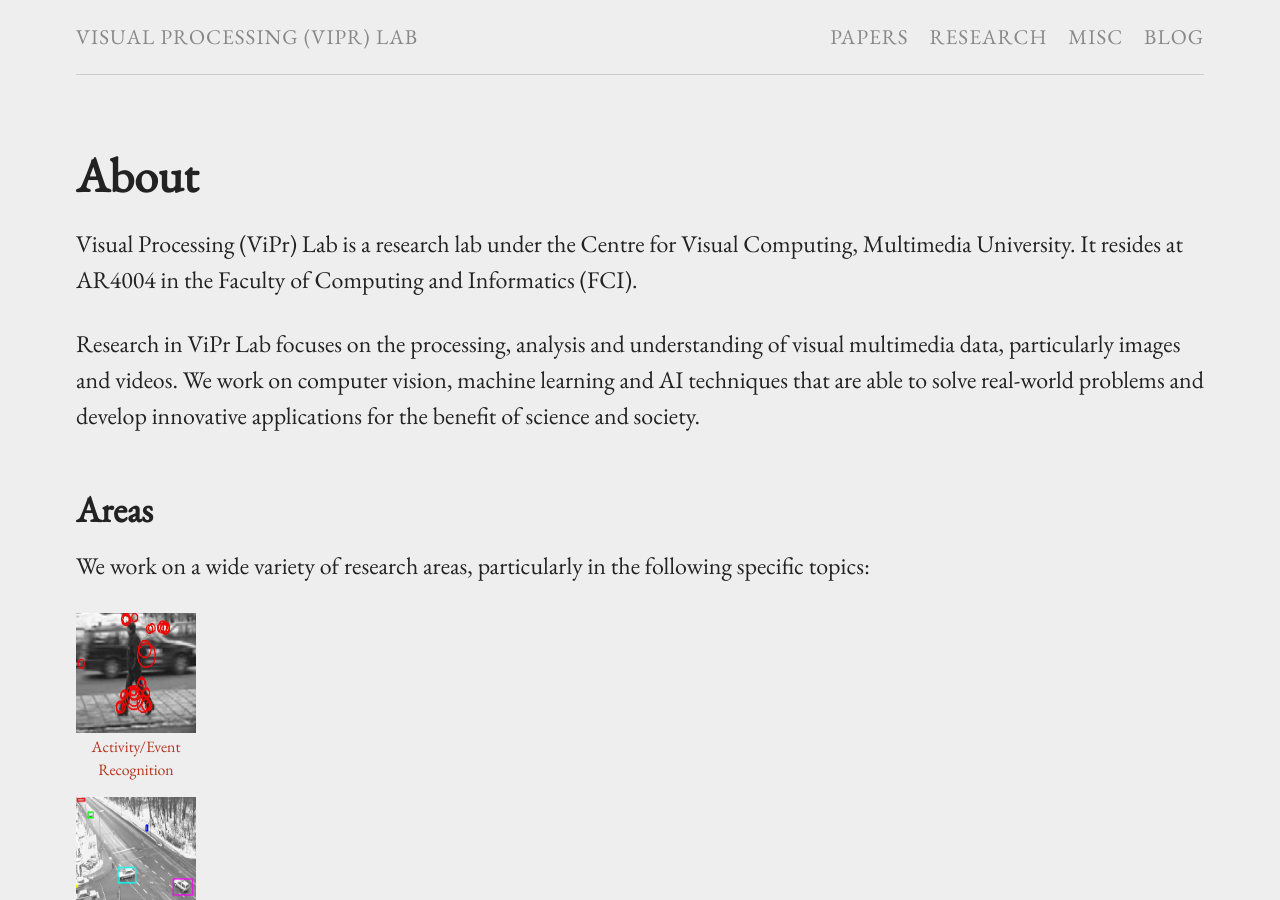
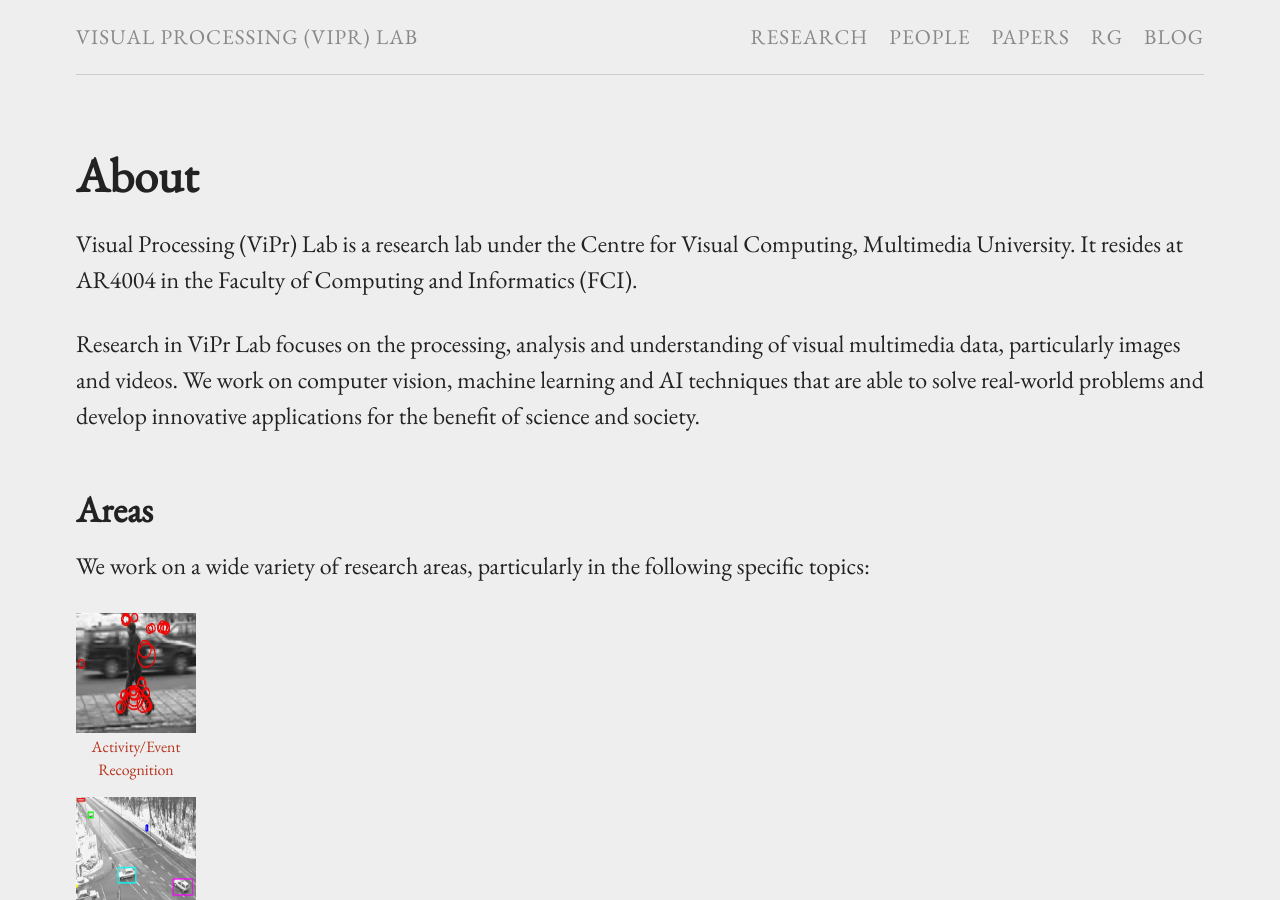
Before and after one commit to viprlab/viprlab.github.io, a Jekyll site: the page built from index.md, in a window 1280 px wide and 900 px high. Built offline with Jekyll 4.4.1, drawn with Linux system fonts in a browser that asks for light colours.

Commit message:
various updates

```diff
--- a/_data/menu.yml
+++ b/_data/menu.yml
@@ -1,11 +1,14 @@
+- title: "Research"
+  href: "/research/"
+
+- title: "People"
+  href: "/people/"
+
 - title: "Papers"
   href: "/papers/"
 
-- title: "Research"
-  href: "/research/"
-
-- title: "Misc"
-  href: "/misc/"
+- title: "RG"
+  href: "/readinggroup/"
 
 - title: "Blog"
   href: "/blog/"
--- a/index.md
+++ b/index.md
@@ -16,6 +16,7 @@
 {% include imagethumbnailblock.html url="images/aesthetics.jpg" caption="Computational Aesthetics" width="120px" height="120px"  %}
 {% include imagethumbnailblock.html url="images/composition.jpg" caption="Stereo Retargeting and Recomposition" width="120px" height="120px"  %}
 {% include imagethumbnailblock.html url="images/deeplearningbrain.jpg" caption="Deep Learning" width="120px" height="120px"  %}
+{% include imagethumbnailblock.html url="images/oculusrift.jpg" caption="VR \& Gestures" width="120px" height="120px"  %}
 
 
 ## Prospective Students
```
Also changed, not shown: people.md (added, +15 -0 lines), images/oculusrift.jpg (added).
